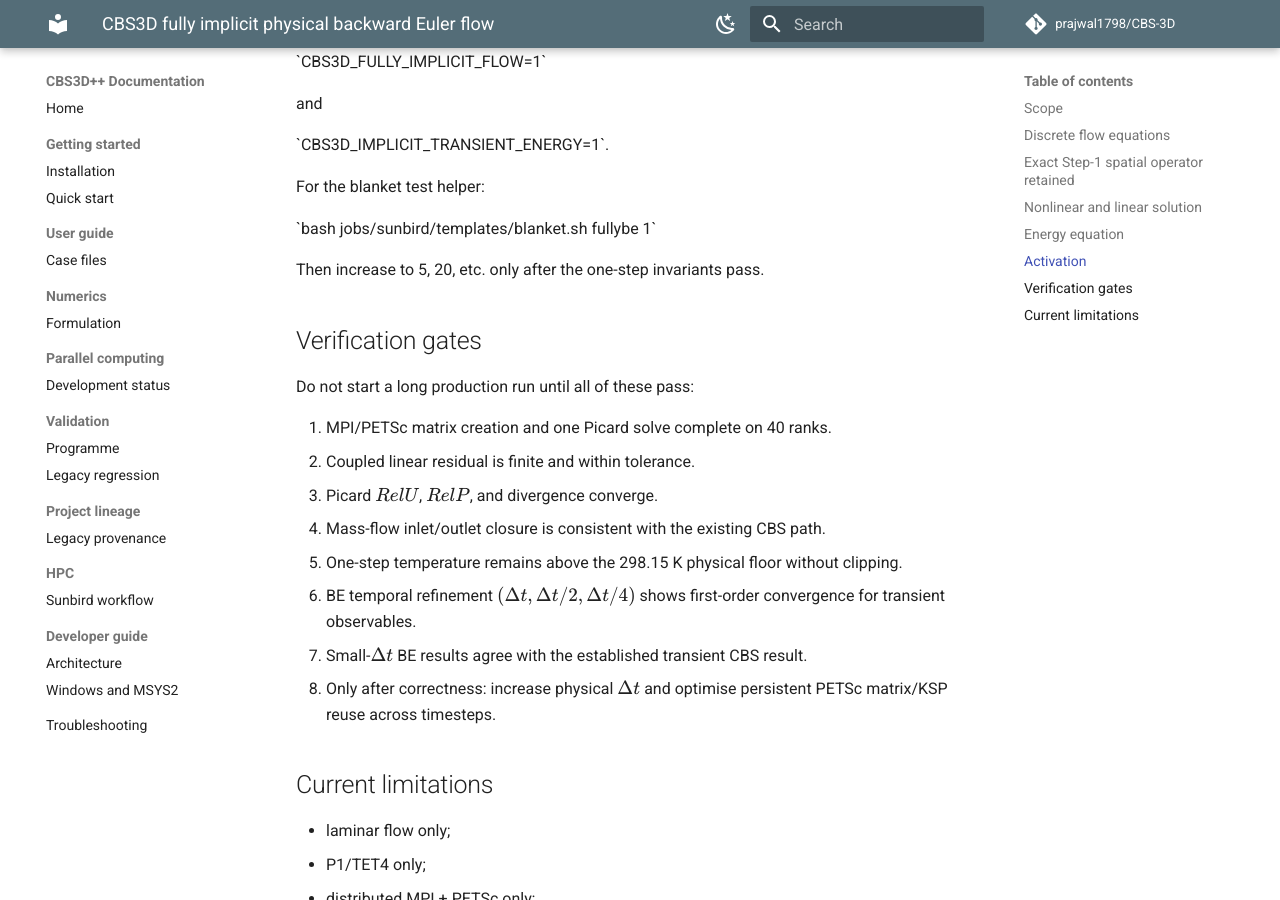
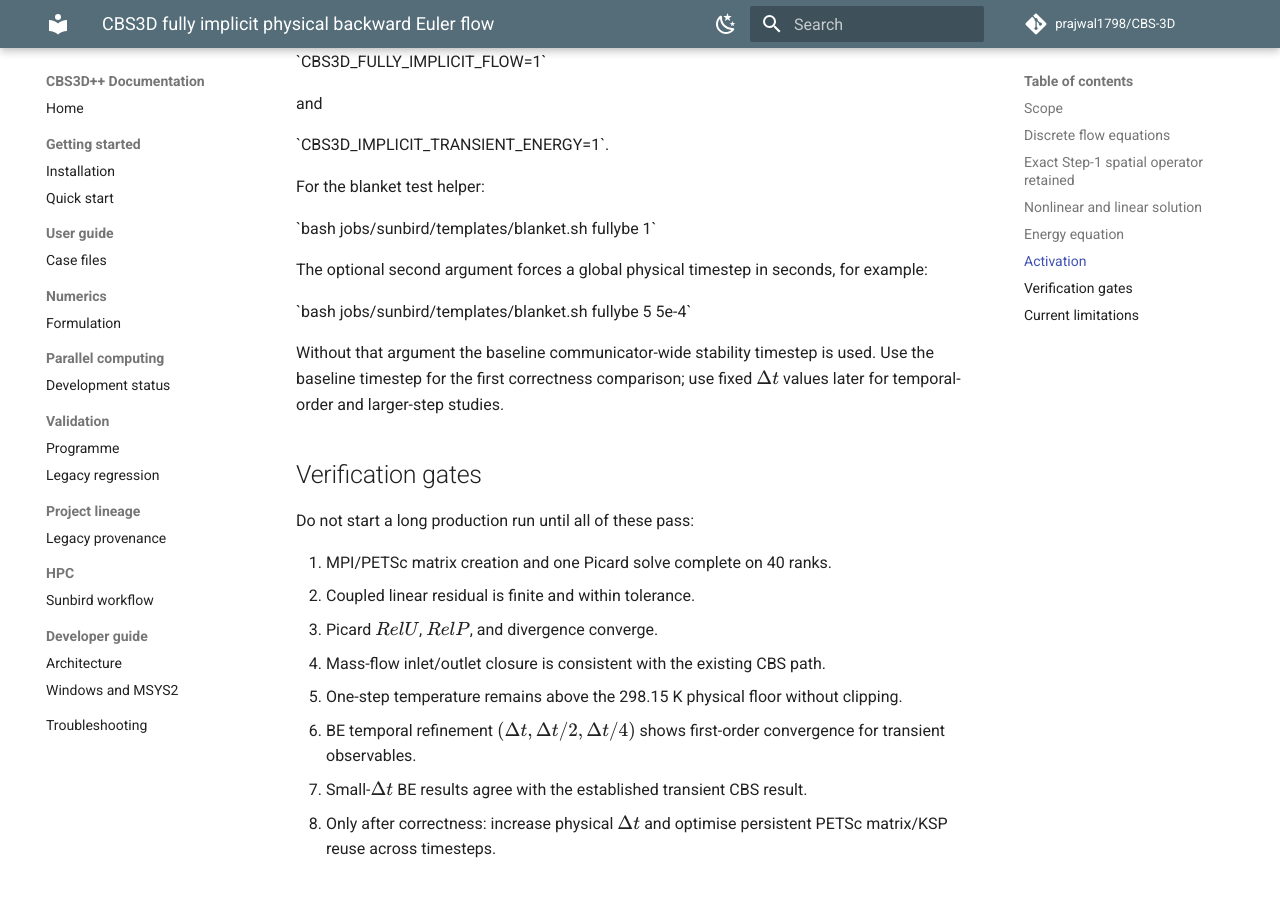
Before and after one commit to prajwal1798/CBS-3D, an MkDocs documentation site: the page built from docs/verification/CBS3D_FULLY_IMPLICIT_BE_FLOW.md, in a window 1280 px wide and 900 px high, scrolled down 2618 px. Built offline with MkDocs 1.6.1 and Material for MkDocs 9.7.7, drawn with Linux system fonts in a browser that asks for light colours; comment, search, counter and statistics services are not loaded.

Commit message:
Document fixed-dt fully implicit BE validation

```diff
--- a/docs/verification/CBS3D_FULLY_IMPLICIT_BE_FLOW.md
+++ b/docs/verification/CBS3D_FULLY_IMPLICIT_BE_FLOW.md
@@ -131,7 +131,14 @@ For the blanket test helper:
 
 \`bash jobs/sunbird/templates/blanket.sh fullybe 1\`
 
-Then increase to 5, 20, etc. only after the one-step invariants pass.
+The optional second argument forces a global physical timestep in seconds, for
+example:
+
+\`bash jobs/sunbird/templates/blanket.sh fullybe 5 5e-4\`
+
+Without that argument the baseline communicator-wide stability timestep is used.
+Use the baseline timestep for the first correctness comparison; use fixed
+\(\Delta t\) values later for temporal-order and larger-step studies.
 
 ## Verification gates
 
```
